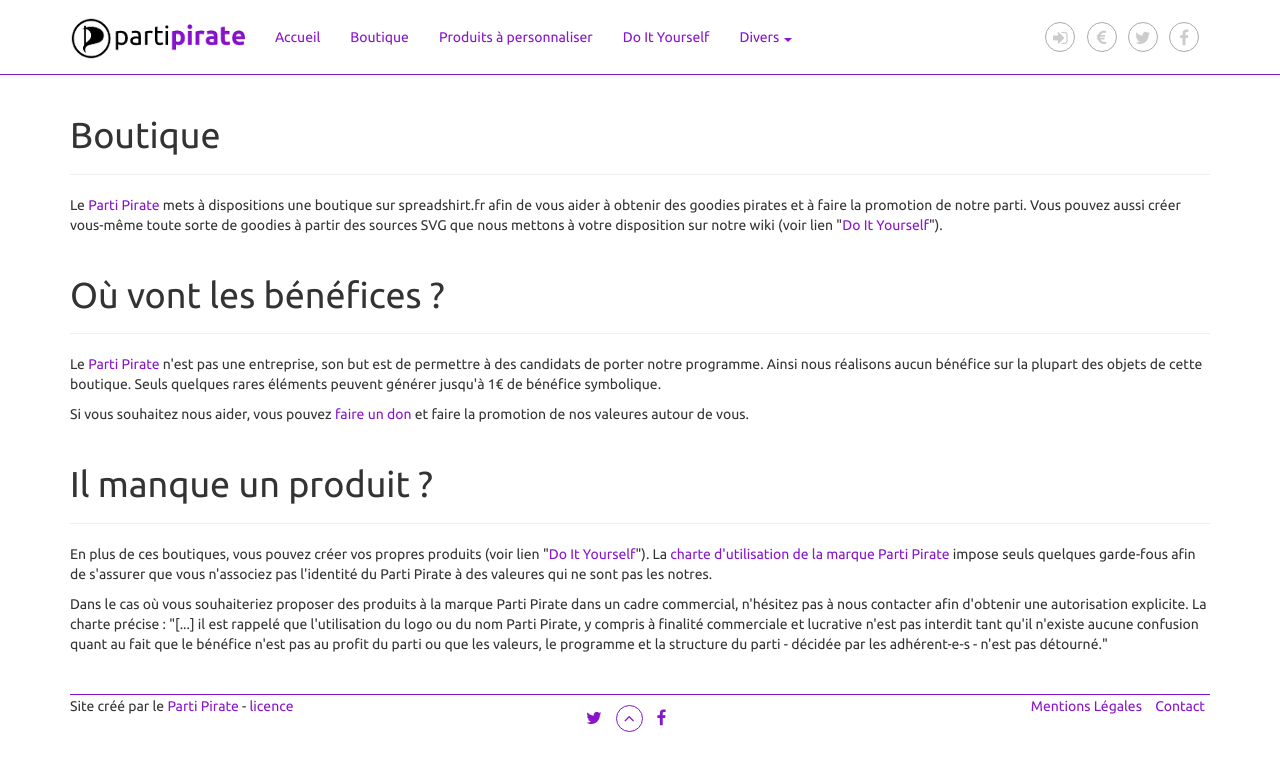
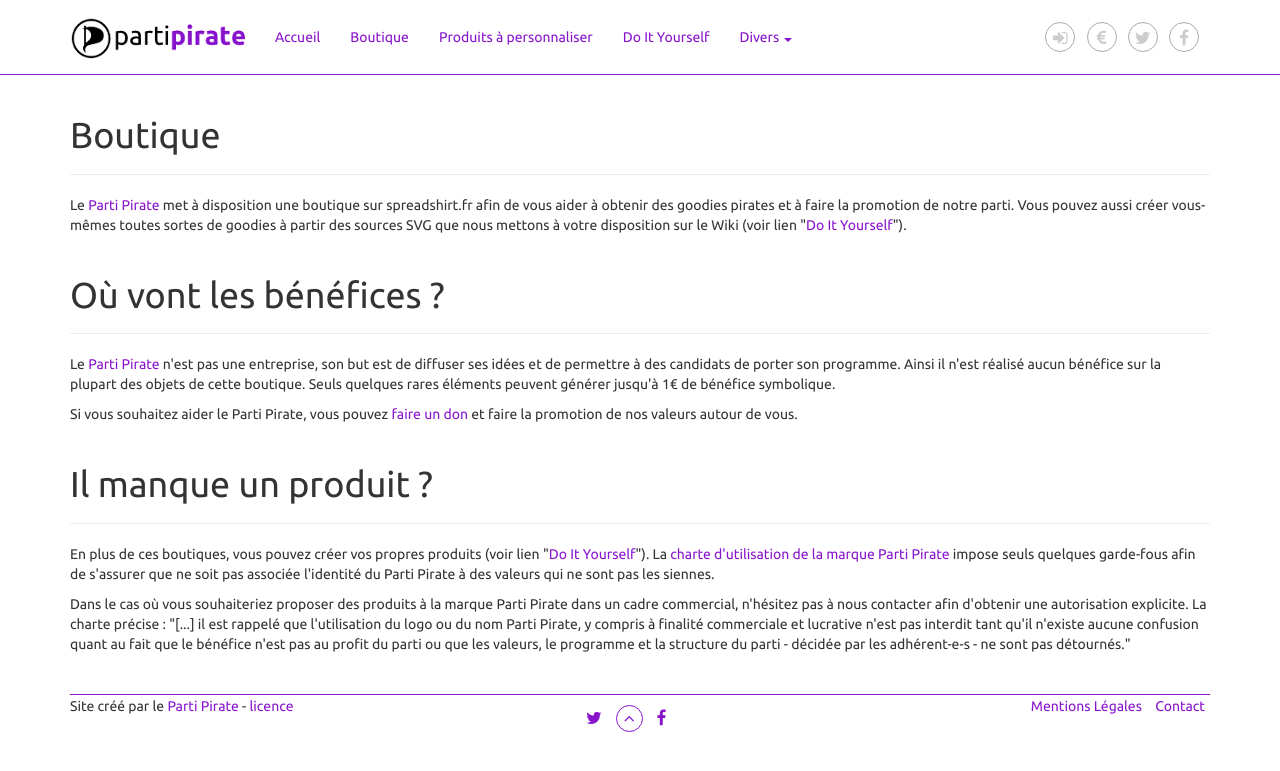
Before and after one commit to PartiPirate/Boutique, a Jekyll site: the page built from index.html, in a window 1280 px wide. Shown: the top 771 px of the page. Built offline with Jekyll 4.4.1, drawn with Linux system fonts in a browser that asks for light colours.

Commit message:
Modifications orthographe ensemble https://pad.partipirate.org/boutique-01

```diff
--- a/index.html
+++ b/index.html
@@ -11,16 +11,16 @@
 <div class="page-header">
   <h1>Boutique</h1>
 </div>
-<p>Le <a href="https://www.partipirate.fr">Parti Pirate</a> mets à dispositions une boutique sur spreadshirt.fr afin de vous aider à obtenir des goodies pirates et à faire la promotion de notre parti. Vous pouvez aussi créer vous-même toute sorte de goodies à partir des sources SVG que nous mettons à votre disposition sur notre wiki (voir lien "<a href="diy.html">Do It Yourself</a>").</p>
+<p>Le <a href="https://www.partipirate.fr">Parti Pirate</a> met à disposition une boutique sur spreadshirt.fr afin de vous aider à obtenir des goodies pirates et à faire la promotion de notre parti. Vous pouvez aussi créer vous-mêmes toutes sortes de goodies à partir des sources SVG que nous mettons à votre disposition sur le Wiki (voir lien "<a href="diy.html">Do It Yourself</a>").</p>
 
 <div class="page-header">
   <h1>Où vont les bénéfices ?</h1>
 </div>
-<p>Le <a href="https://www.partipirate.fr">Parti Pirate</a> n'est pas une entreprise, son but est de permettre à des candidats de porter notre programme. Ainsi nous réalisons aucun bénéfice sur la plupart des objets de cette boutique. Seuls quelques rares éléments peuvent générer jusqu'à 1€ de bénéfice symbolique.</p>
-<p>Si vous souhaitez nous aider, vous pouvez <a href="https://don.partipirate.org/">faire un don</a> et faire la promotion de nos valeures autour de vous.</p>
+<p>Le <a href="https://www.partipirate.fr">Parti Pirate</a> n'est pas une entreprise, son but est de diffuser ses idées et de permettre à des candidats de porter son programme. Ainsi il n'est réalisé aucun bénéfice sur la plupart des objets de cette boutique. Seuls quelques rares éléments peuvent générer jusqu'à 1€ de bénéfice symbolique.</p>
+<p>Si vous souhaitez aider le Parti Pirate, vous pouvez <a href="https://don.partipirate.org/">faire un don</a> et faire la promotion de nos valeurs autour de vous.</p>
 
 <div class="page-header">
   <h1>Il manque un produit ?</h1>
 </div>
-<p>En plus de ces boutiques, vous pouvez créer vos propres produits (voir lien "<a href="diy.html">Do It Yourself</a>"). La <a href="https://wiki.partipirate.org/RI#Annexe_2_-_Charte_d.27utilisation_de_la_marque_Parti_Pirate">charte d'utilisation de la marque Parti Pirate</a> impose seuls quelques garde-fous afin de s'assurer que vous n'associez pas l'identité du Parti Pirate à des valeures qui ne sont pas les notres.</p>
-<p>Dans le cas où vous souhaiteriez proposer des produits à la marque Parti Pirate dans un cadre commercial, n'hésitez pas à nous contacter afin d'obtenir une autorisation explicite. La charte précise : "[...] il est rappelé que l'utilisation du logo ou du nom Parti Pirate, y compris à finalité commerciale et lucrative n'est pas interdit tant qu'il n'existe aucune confusion quant au fait que le bénéfice n'est pas au profit du parti ou que les valeurs, le programme et la structure du parti - décidée par les adhérent-e-s - n'est pas détourné."</p>
+<p>En plus de ces boutiques, vous pouvez créer vos propres produits (voir lien "<a href="diy.html">Do It Yourself</a>"). La <a href="https://wiki.partipirate.org/RI#Annexe_2_-_Charte_d.27utilisation_de_la_marque_Parti_Pirate">charte d'utilisation de la marque Parti Pirate</a> impose seuls quelques garde-fous afin de s'assurer que ne soit pas associée l'identité du Parti Pirate à des valeurs qui ne sont pas les siennes.</p>
+<p>Dans le cas où vous souhaiteriez proposer des produits à la marque Parti Pirate dans un cadre commercial, n'hésitez pas à nous contacter afin d'obtenir une autorisation explicite. La charte précise : "[...] il est rappelé que l'utilisation du logo ou du nom Parti Pirate, y compris à finalité commerciale et lucrative n'est pas interdit tant qu'il n'existe aucune confusion quant au fait que le bénéfice n'est pas au profit du parti ou que les valeurs, le programme et la structure du parti - décidée par les adhérent-e-s - ne sont pas détournés."</p>
```
